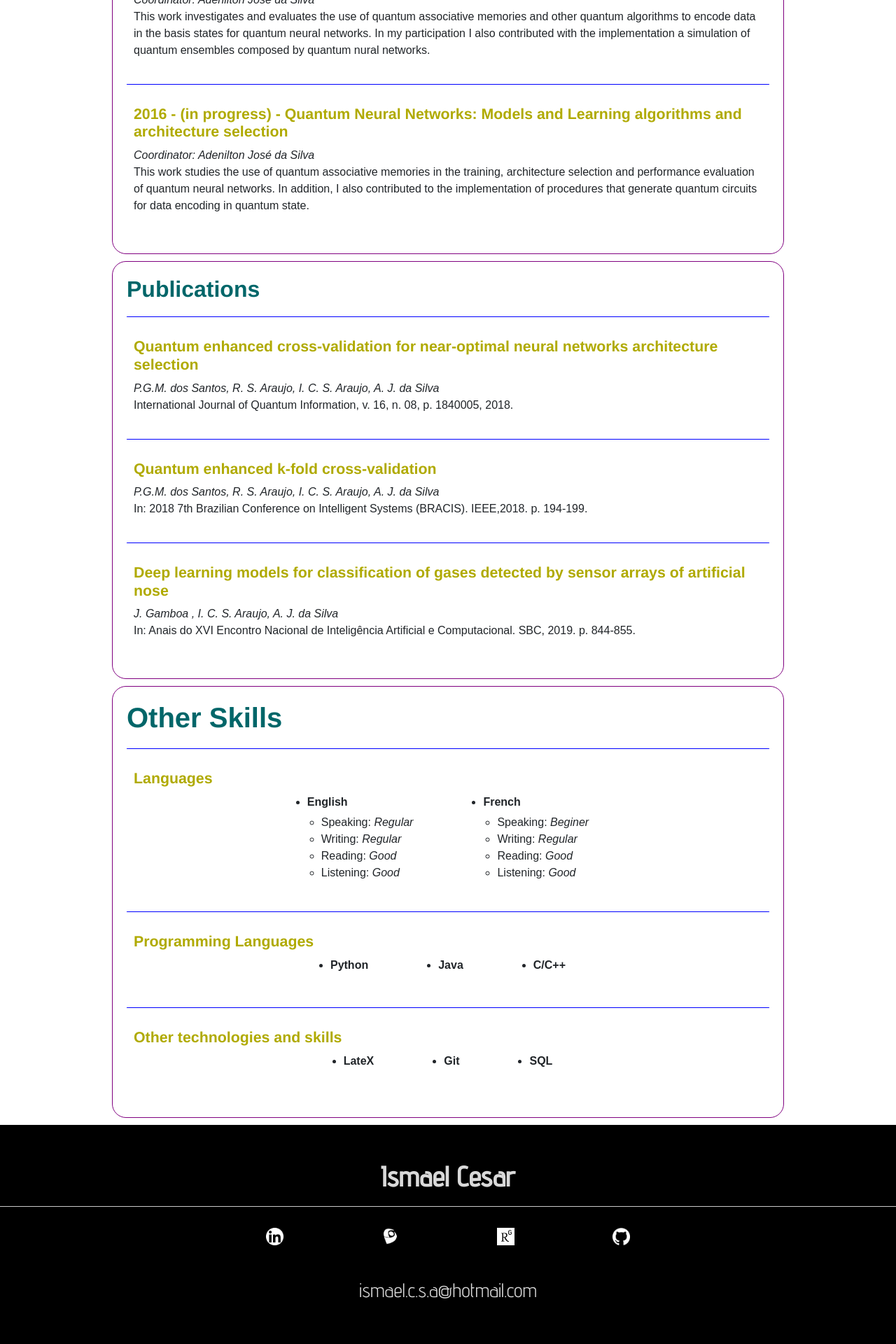
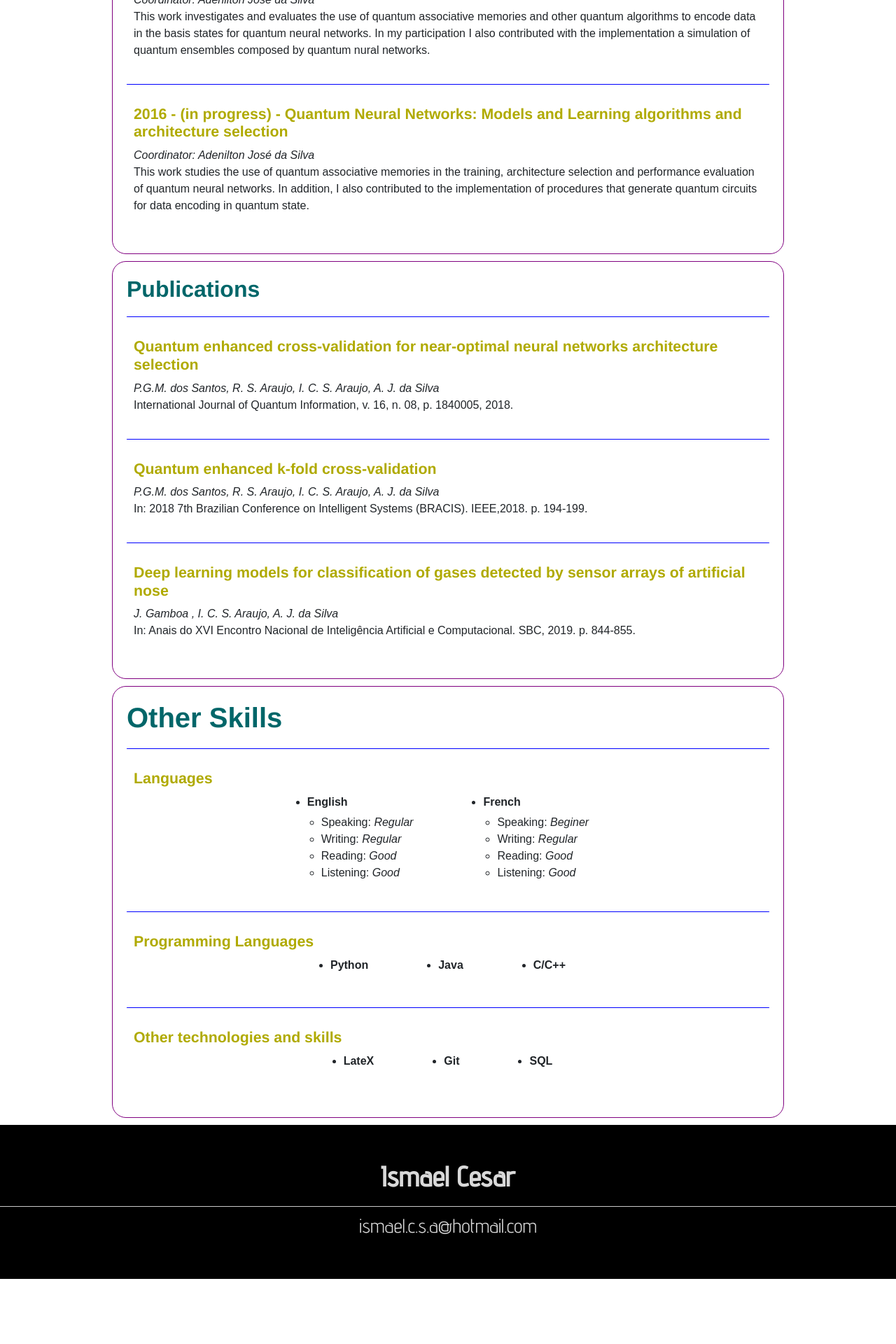
Before and after one commit to IsmaelCesar/ismaelcesar.github.io, a Jekyll site: the page built from index.markdown, in a window 1280 px wide. Shown: the part 690-2610 px from the top of the page at 70% size. Built offline with Jekyll 4.4.1, drawn with Linux system fonts in a browser that asks for light colours; after the commit the page ends 2517 px from its top, so only the background shows below that.

Commit message:
Responsive desing
Creating a css file specifically for the mobile design

```diff
--- a/_layouts/home.html
+++ b/_layouts/home.html
@@ -6,6 +6,7 @@
         <link rel="stylesheet" type="text/css" href="assets/layouts_styles/normalize.css">
         <link rel="stylesheet" type="text/css" href="assets/layouts_styles/bootstrap/css/bootstrap.min.css">
         <link rel="stylesheet" type="text/css" href="assets/layouts_styles/main.css">
+        <link rel="stylesheet" type="text/css" media="screen and (max-device-width:768px)" href="assets/layouts_styles/mobile.css">
         <!--Font name Advent pro-->
         <link href="https://fonts.googleapis.com/css2?family=Advent+Pro:wght@200;400;500&family=Raleway:wght@100&display=swap" rel="stylesheet">
 
@@ -185,29 +186,6 @@
         <footer>
             <h1>{{site.title}}</h1>
             <nav class="horizontal-logo-nav footer-nav">
-                <ul>
-                    <li>
-                        <a href="https://www.linkedin.com/in/ismael-cesar-11927146" target="_blank" alt="Linkeding">
-                        <img src="assets/images/linkedin_white.png">
-                        </a>
-                    </li>
-                    <li>
-                        <a href="http://lattes.cnpq.br/7125338940009959" target="_blank" alt="Currículo lattes">
-                        <img src="assets/images/lattes_white.png">
-                        </a>
-                    </li>
-                    <li>
-                        <a href="https://www.researchgate.net/profile/Ismael_Araujo" target="_blank" alt="Research">
-                        <img src="assets/images/researchgate_logo_treatedt_white.png">
-                        </a>
-                    </li>
-                    <li>
-                        <a href="https://github.com/IsmaelCesar" target="_blank" alt="Github">
-                        <img src="assets/images/github_white.png">
-                        </a>
-                    </li>
-                    <div class="float-breaker"></div>
-                </ul>
                 <h3 id="email">{{ site.email }}</h3>
             </nav>
         </footer>
--- a/assets/layouts_styles/main.css
+++ b/assets/layouts_styles/main.css
@@ -113,69 +113,8 @@ footer h1{
     padding-top:60px;
 }
 
-/*Resposive content*/
-@media(max-width: 768px){
-    .horizontal-logo-nav{
-        border-top: 2px solid black;
-        border-bottom: 2px solid black;
-    }
+/*CV-content*/
 
-    .horizontal-logo-nav .footer-nav{
-        border-top: 3px solid white;
-        border-bottom: none;
-    }
-
-    .horizontal-logo-nav ul li{
-        margin-left: 25px;
-        margin-right: 25px;
-    }
-
-    .horizontal-logo-nav img{
-        width: 50px;
-        transition: width 0.3s;
-    }
-
-    .horizontal-logo-nav a:hover img{
-        width: 55px;
-        transition: width 0.3s;
-    }
-
-    .horizontal-logo-nav a:active img{
-        width: 35px;
-        transition: width 0.03s;
-    }
-
-    .cv-section-title{
-        font-size: 2em;
-    }
-
-    .cv-section h3{
-        font-size: 2em;
-    }
-
-    .cv-section p{
-        font-size: 1.5em;
-    }
-
-    .cv-section-content{
-        border-top:2px solid blue;
-    }
-
-}
-
-@media(max-width: 370px){
-    .horizontal-logo-nav ul li{
-        margin-left: 2px;
-        margin-right:2px;
-    }
-
-    .horizontal-logo-nav img{
-        width: 25px;
-        transition: none;
-    }
-}
-
-/*CV-content*/
 .cv-section{
     border: 1px solid purple;
     border-radius: 20px;
--- /dev/null
+++ b/assets/layouts_styles/mobile.css
@@ -0,0 +1,38 @@
+.horizontal-logo-nav{
+    border-top: 2px solid black;
+    border-bottom: 2px solid black;
+}
+
+.horizontal-logo-nav .footer-nav{
+    border-top: 3px solid white;
+    border-bottom: none;
+}
+
+
+.cv-section-content{
+    border-top:2px solid blue;
+}
+
+.horizontal-logo-nav img{
+    width:50px;
+}
+
+.cv-section-title{
+    font-size:3em;
+}
+
+.cv-section h3{
+    font-size: 2em;
+}
+
+.cv-section h6,.proficiency-list{
+    font-size: 1em;
+}
+
+.cv-section p{
+    font-size: 1em;
+}
+
+.cv-section-content{
+    border-top:2px solid blue;
+}
```
Also changed, not shown: 7 other files.
